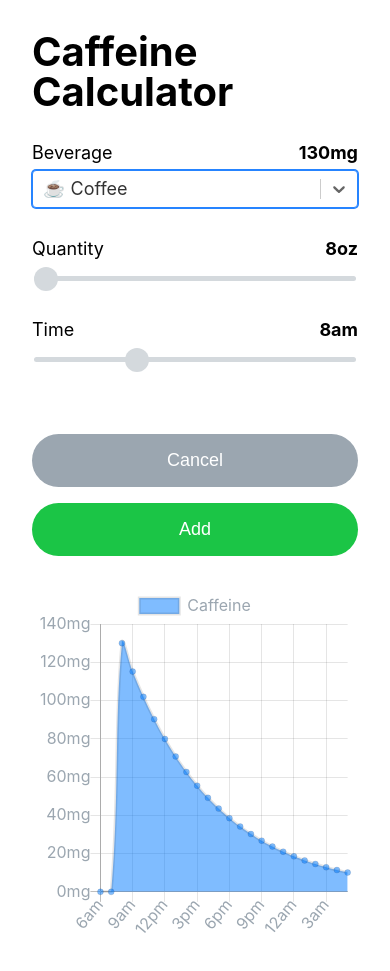
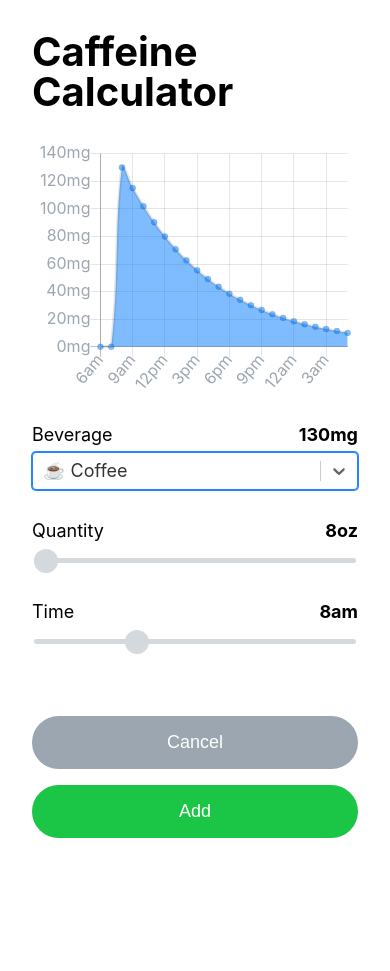
Before and after one commit to scotato/caffeine-calculator, a React (Create React App) app: page / in a window 390 px wide. Both pictures are taken after a click on the button "Add Drink". After the commit the page ends 870 px from the top, so only its background shows below. Built offline with nearby package versions, Linux system fonts and the light colour scheme.

Commit message:
update layout grid mobile

```diff
--- a/src/components/Chart.js
+++ b/src/components/Chart.js
@@ -20,17 +20,28 @@ defaults.global.defaultFontSize = 16
 const layoutLandscape = css`
   grid-template-rows: initial;
   grid-template-columns: 1fr 3fr;
+  grid-template-rows: auto 1fr auto;
   grid-column-gap: 32px;
-  grid-template-areas: "sidebar main";
+  grid-row-gap: 32px;
+  grid-template-areas:
+  "title chart"
+  "body chart"
+  "actions chart";
 `
 
 const layoutPortrait = css`
-  grid-template-rows: auto auto;
+  grid-template-rows: auto auto auto auto;
   grid-template-columns: initial;
   grid-row-gap: 32px;
   grid-template-areas:
-    "sidebar"
-    "main";
+    "title"
+    "chart"
+    "body"
+    "actions";
+
+    @media (max-width: 375px) {
+      grid-row-gap: 16px;
+    }
 `
 
 const Layout = styled.div`
@@ -52,29 +63,35 @@ const Layout = styled.div`
   @media (max-width: 768px) {
     ${layoutPortrait}
   }
+
+  @media (max-width: 375px) {
+    padding: 16px;
+  }
 `
 
-const Main = styled.main`
-  grid-area: main;
-  max-width: calc(100vw - 64px);
+const Title = styled.h1`
+  grid-area: title;
 `
 
-const Sidebar = styled.div`
-  display: flex;
-  flex-direction: column;
-  flex: 1;
-  grid-area: sidebar;
+const ChartWrapper = styled.main`
+  grid-area: chart;
+  max-width: calc(100vw - 64px);
 `
 
 const Body = styled.div`
   display: flex;
-  padding: 32px 0;
+  grid-area: body;
   flex-direction: column;
   flex-grow: 1;
+
+  @media (max-width: 375px) {
+    padding: 0 16px;
+  }
 `
 
-const Buttons = styled.div`
+const Actions = styled.div`
   display: grid;
+  grid-area: actions;
   grid-auto-flow: row;
   grid-row-gap: 16px;
 `
@@ -105,12 +122,11 @@ const Chart = () => {
 
   return (
     <Layout>
-      <Sidebar>
-        <h1>Caffeine Calculator</h1>
+      <Title>Caffeine Calculator</Title>
 
+      <Body>
         {isAdding ? (
           <>
-            <Body>
             <Label for="beverage">
               <span>Beverage</span>
               <strong>{drink.caffeine / drink.oz * quantity}mg</strong>
@@ -157,17 +173,9 @@ const Chart = () => {
               step={1}
               onChange={e => setHour(e.target.value)}
             />
-            </Body>
-
-            <Buttons>
-              <Button onClick={setDefaults} type='default'>Cancel</Button>
-              <Button onClick={addDrink} type='success'>Add</Button>
-            </Buttons>
           </>
         ) : (
-          <>
-            <Body>
-              {drinks.sort((a, b) => a.hour - b.hour).map(dose => (
+          drinks.sort((a, b) => a.hour - b.hour).map(dose => (
             <Row
               icon={dose.drink.icon}
               title={dose.drink.title}
@@ -175,20 +183,22 @@ const Chart = () => {
               detail={`+${dose.drink.caffeine / dose.drink.oz * dose.quantity}mg`}
               onDelete={() => removeDrink(dose)}
             />
-              ))}
+          ))
+        )}
       </Body>
 
-            <Buttons>
-              <Button
-                onClick={() => setIsAdding(true)}
-                type='info'
-              >Add Drink</Button>
-            </Buttons>
+      <Actions>
+        {isAdding ? (
+          <>
+            <Button onClick={setDefaults} type='default'>Cancel</Button>
+            <Button onClick={addDrink} type='success'>Add</Button>
           </>
+        ) : (
+          <Button onClick={() => setIsAdding(true)} type='info'>Add Drink</Button>
         )}
-      </Sidebar>
+      </Actions>
 
-      <Main>
+      <ChartWrapper>
         <Line
           data={{
             labels: getHourLabels(),
@@ -196,6 +206,9 @@ const Chart = () => {
           }}
           options={{
             maintainAspectRatio: false,
+            legend: {
+              display: false
+            },
             tooltips: {
               callbacks: {
                   title: item => item[0].xLabel,
@@ -212,7 +225,7 @@ const Chart = () => {
             }
           }}
         />
-      </Main>
+      </ChartWrapper>
     </Layout>
   )
 }
```
Lines whose indentation alone changed are shown as unchanged.
